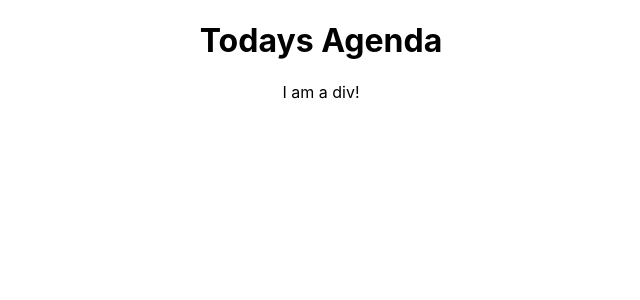
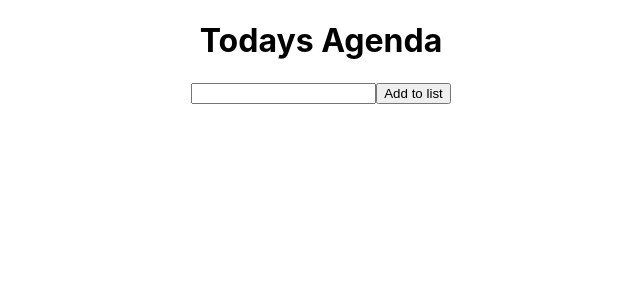
Before and after one commit to JazzRudolph/react-app, a React (Create React App) app: page / in a window 1280 px wide. Shown: the top 300 px of the page, without its empty margins (319-959 px from the left). Built offline with nearby package versions, Linux system fonts and the light colour scheme.

Commit message:
Completed first function

```diff
--- a/src/App.js
+++ b/src/App.js
@@ -2,14 +2,48 @@ import React, { useState } from 'react';
 import './App.css';
 
 function App() {
-
   const [list, setList] = useState([]);
   const [input, setInput] = useState("");
 
+  const addTodo = (todo) => {
+    const newTodo = {
+      id: Math.random(),
+      todo: todo,
+    };
+
+    // add the todo to the list
+    setList([...list, newTodo]);
+
+    // clear input box
+    setInput("");
+  };
+
+  const deleteTodo = (id) => {
+    // Filter out todo with the id
+    const newList = list.filter((todo) => todo.id !== id);
+
+    setList(newList);
+  };
+
   return (
-    <div className='App'><h1>Todays Agenda</h1>
-    I am a div!</div>
-  )
+    <div className='App'>
+      <h1>Todays Agenda</h1>
+      <input
+        type="text"
+        value={input}
+        onChange={(e) => setInput(e.target.value)}
+        />
+        <button onClick={() => addTodo(input)}>Add to list</button>
+        <ul>
+          {list.map((todo) => (
+            <li key={todo.id}>
+              {todo.todo}
+              <button onClick={() => deleteTodo(todo.id)}>&times;</button>
+            </li>
+          ))}
+        </ul>
+    </div>
+  );
 }
 
 export default App
```
